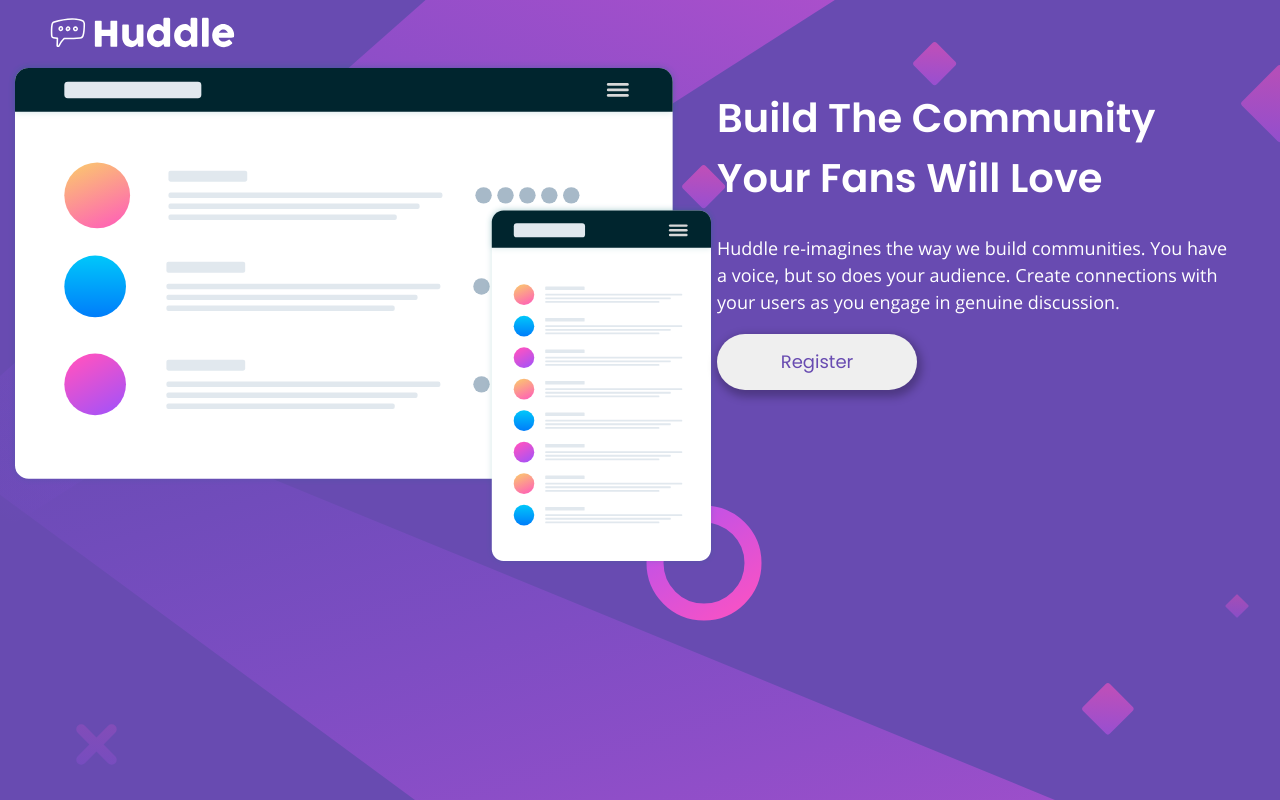
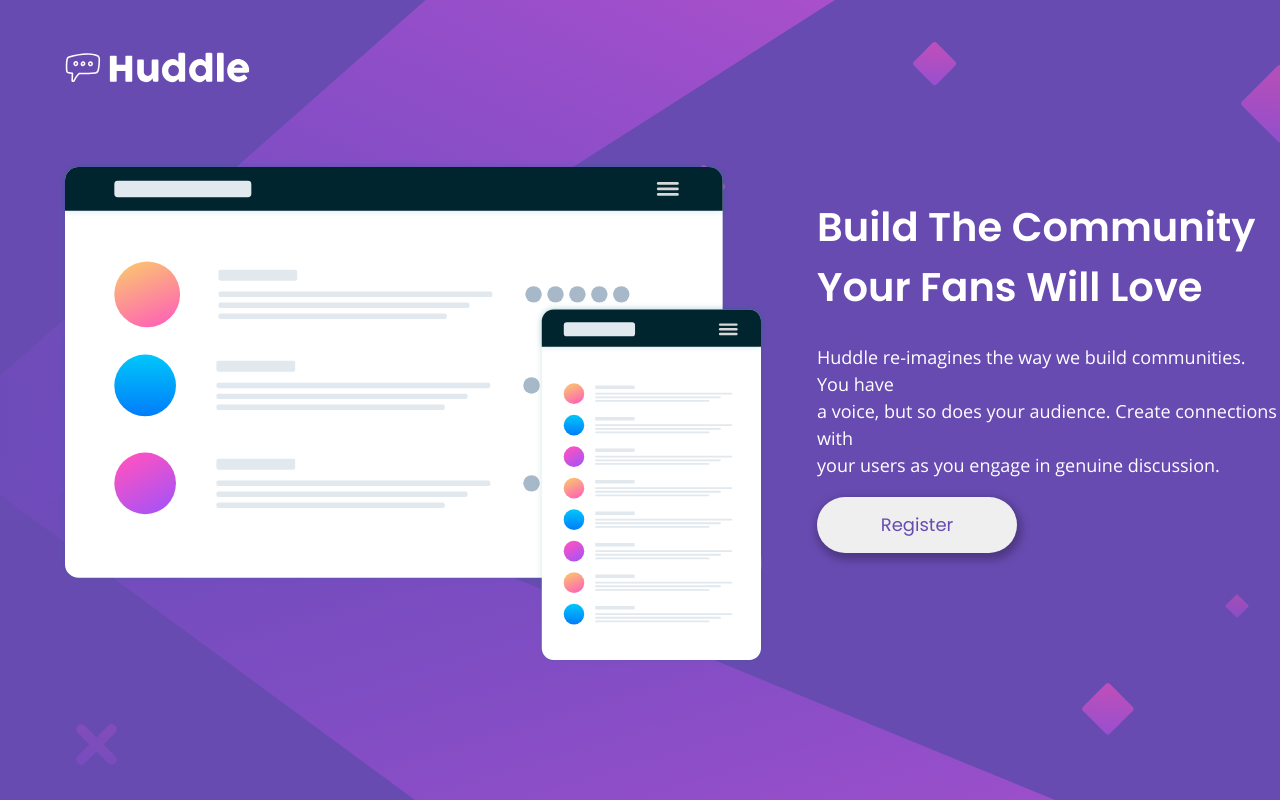
Before and after one commit to vikrambenipal/huddle-landing-page, a plain HTML site: page index.html in a window 1280 px wide. Drawn offline with Linux system fonts and the light colour scheme.

Commit message:
done margin and padding layout for elements

```diff
--- a/style.css
+++ b/style.css
@@ -41,9 +41,22 @@ button {
 .wrapper-container {
     display: flex;
     flex-direction: row;
+    position: absolute;
+    top: 20%;
+}
+
+.image-container {
+    padding-left: 50px;
+}
+
+.content-container {
+    padding-left: 50px;
+    padding-top: 10px;
 }
 
 .logo {
     width: 264px;
     height: 49px;
+    margin-top: 35px;
+    margin-left: 15px;
 }
```
